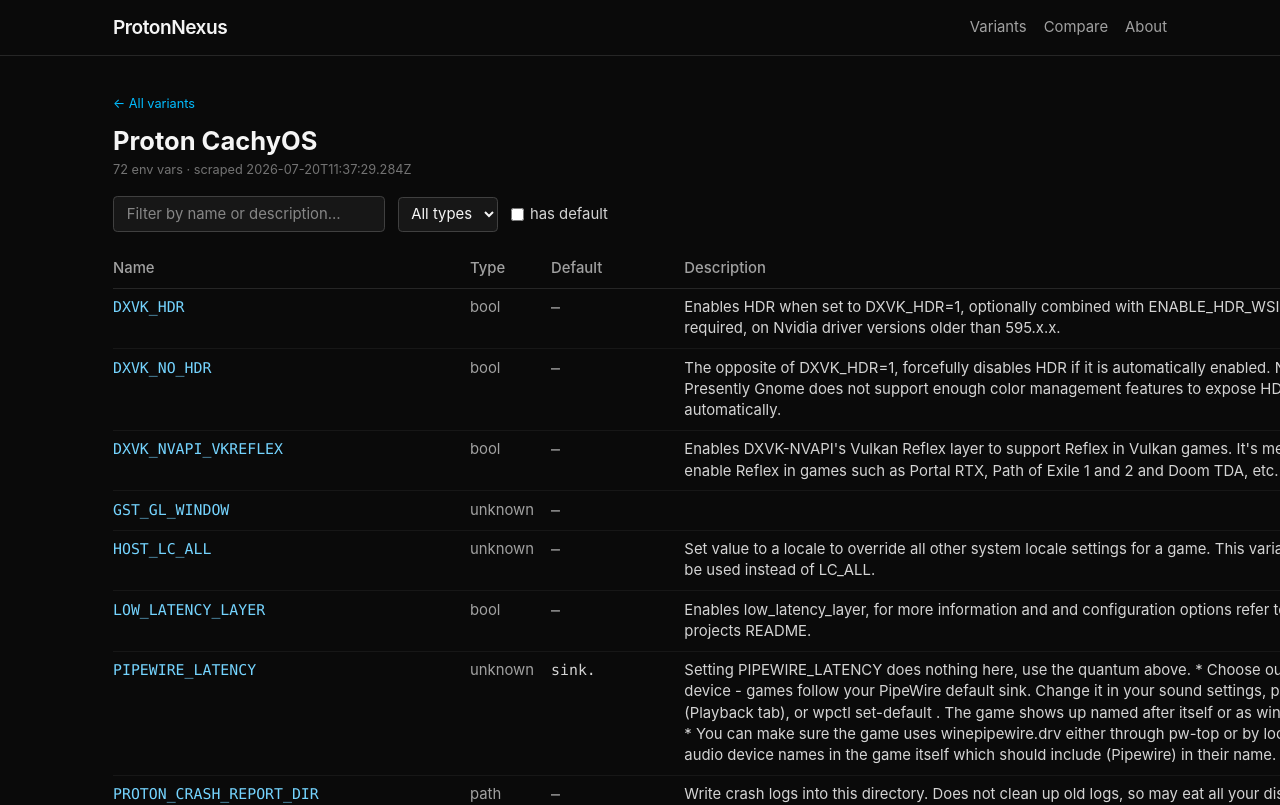
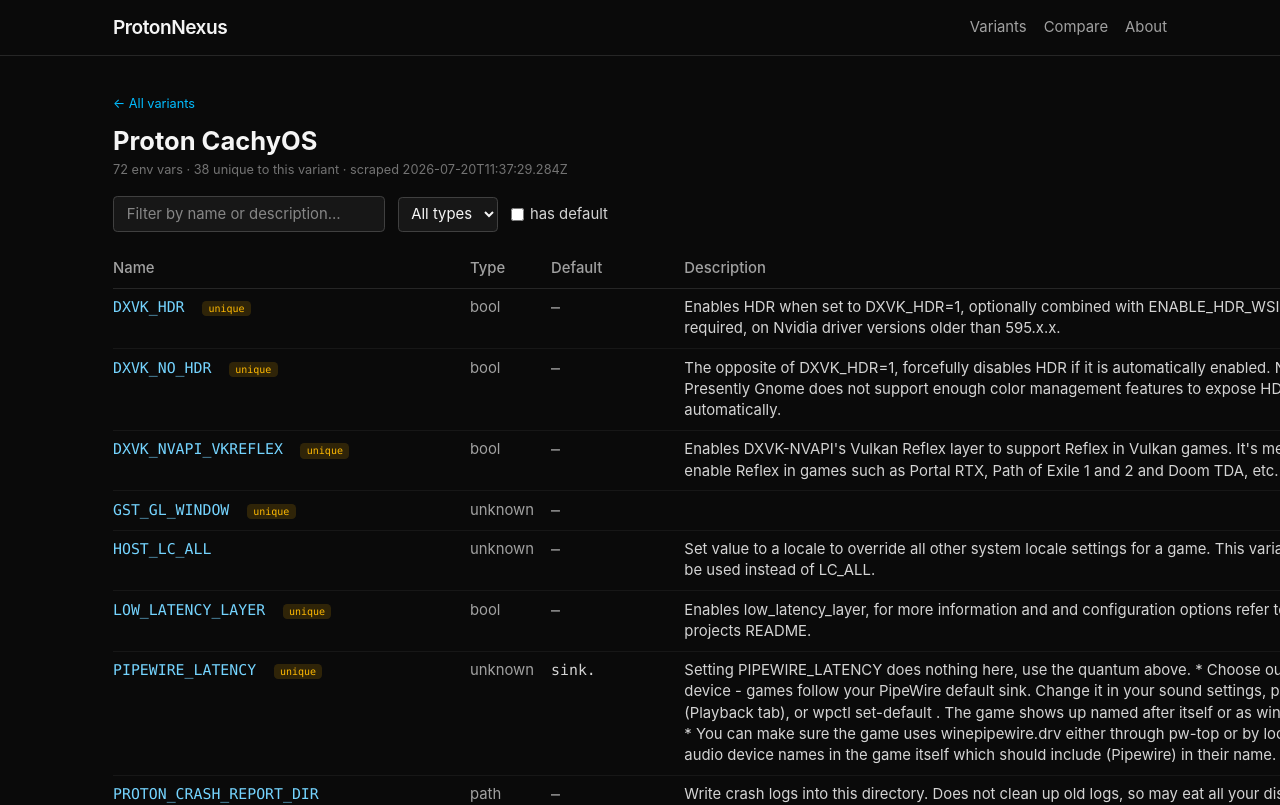
Before and after one commit to dcog989/ProtonVariants, a SvelteKit app: page /variant/cachyos in a window 1280 px wide. Shown: the top 805 px of the page. Built offline with nearby package versions, Linux system fonts and the light colour scheme.

Commit message:
feat: show unique-to-variant indicator on variant pages

```diff
--- a/src/lib/types.ts
+++ b/src/lib/types.ts
@@ -7,6 +7,7 @@
   default?: string;
   values?: string[];
   source: string;
+  unique?: boolean;
 }
 
 export interface Variant {
--- a/src/routes/variant/[id]/+page.svelte
+++ b/src/routes/variant/[id]/+page.svelte
@@ -26,7 +26,8 @@
 <a href="{base}/" class="text-xs text-sky-400 hover:underline">← All variants</a>
 <h1 class="mb-1 mt-2 text-2xl font-bold">{data.ref.displayName}</h1>
 <p class="mb-4 text-xs text-neutral-500">
-  {data.options.length} env vars · scraped {data.variant?.scrapedAt ?? "n/a"}
+  {data.options.length} env vars · {data.uniqueCount} unique to this variant · scraped
+  {data.variant?.scrapedAt ?? "n/a"}
 </p>
 
 <div class="mb-4 flex flex-wrap items-center gap-3">
@@ -63,8 +64,13 @@
     </thead>
     <tbody>
       {#each filtered as o (o.name)}
-        <tr class="border-b border-neutral-900 align-top">
-          <td class="py-2 pr-4 font-mono text-sky-300">{o.name}</td>
+        <tr class="border-b border-neutral-900 align-top" class:text-amber-400={o.unique}>
+          <td class="py-2 pr-4 font-mono text-sky-300">
+            {o.name}
+            {#if o.unique}
+              <span class="ml-2 rounded bg-amber-400/15 px-1.5 py-0.5 text-[10px] font-medium text-amber-400">unique</span>
+            {/if}
+          </td>
           <td class="py-2 pr-4 text-neutral-400">{o.type}</td>
           <td class="py-2 pr-4 font-mono text-neutral-300">{o.default ?? "—"}</td>
           <td class="py-2 text-neutral-300">{o.description}</td>
--- a/src/routes/variant/[id]/+page.ts
+++ b/src/routes/variant/[id]/+page.ts
@@ -7,6 +7,19 @@
 export async function load({ params }: { params: { id: string } }) {
   const ref = getVariant(params.id);
   if (!ref) throw error(404, "Unknown variant");
-  const variant = loadVariants().find((v) => v.id === params.id);
-  return { ref, variant, options: variant?.options ?? [] };
+  const all = loadVariants();
+  const variant = all.find((v) => v.id === params.id);
+  const nameCounts = new Map<string, number>();
+  for (const v of all) {
+    for (const o of v.options) {
+      nameCounts.set(o.name, (nameCounts.get(o.name) ?? 0) + 1);
+    }
+  }
+  const uniqueNames = new Set([...nameCounts.entries()].filter(([, count]) => count === 1).map(([name]) => name));
+  return {
+    ref,
+    variant,
+    options: (variant?.options ?? []).map((o) => ({ ...o, unique: uniqueNames.has(o.name) })),
+    uniqueCount: variant?.options.filter((o) => uniqueNames.has(o.name)).length ?? 0,
+  };
 }
```
